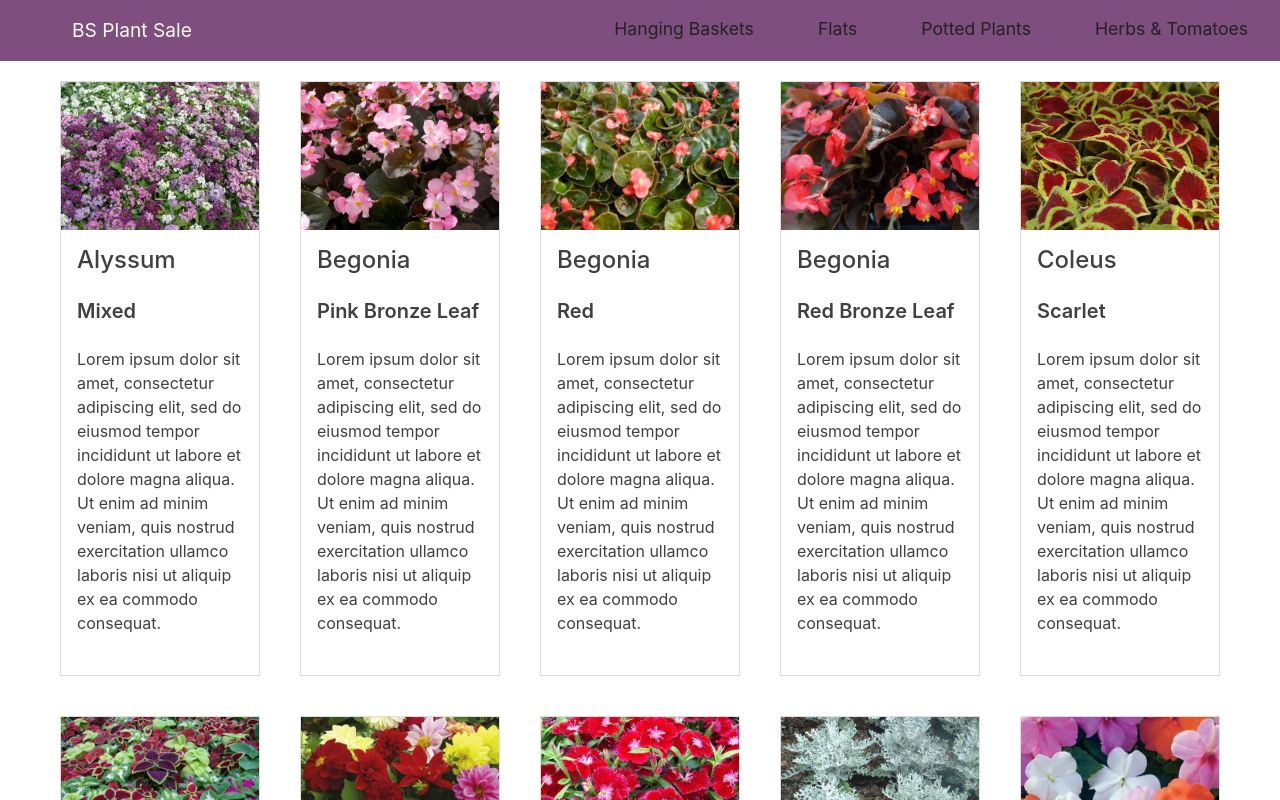
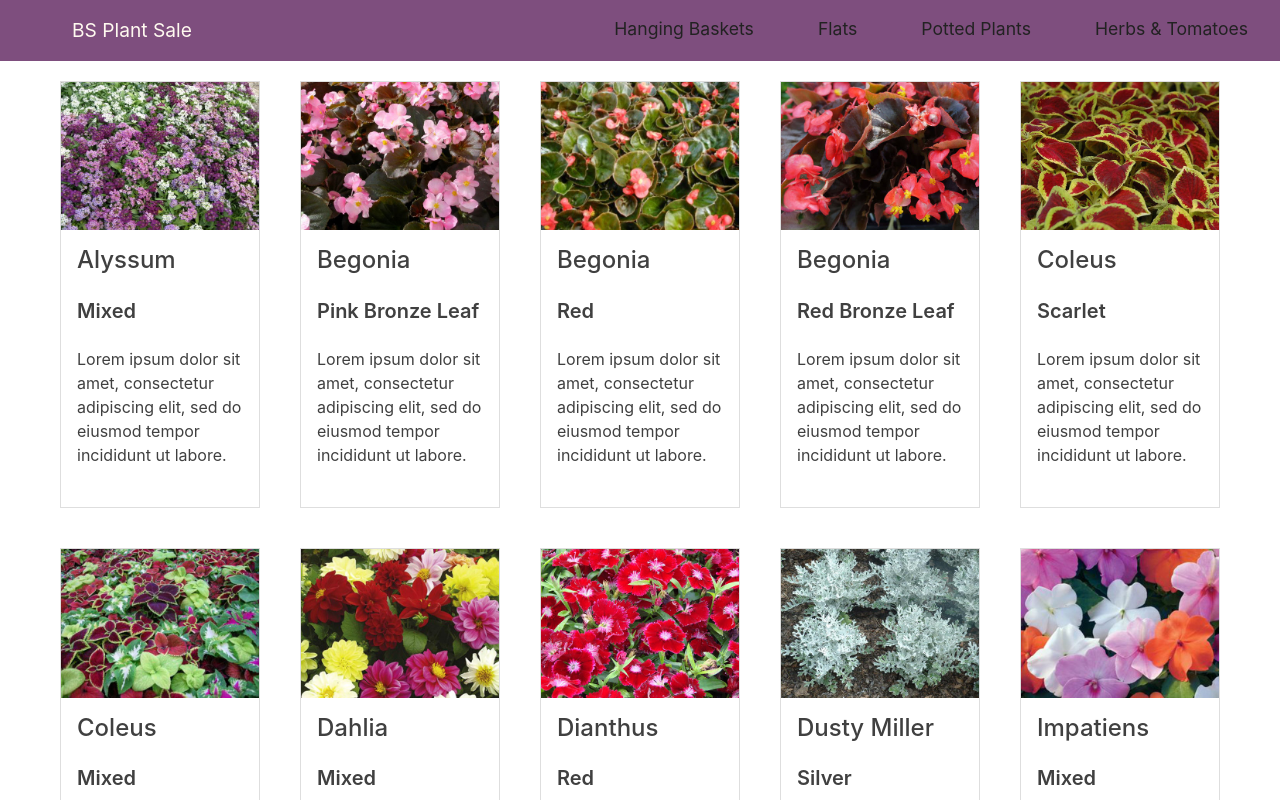
Before and after one commit to betsystevens/flowersale, a React (Create React App) app: page /flats in a window 1280 px wide. Shown: the top 800 px of the page. Built offline with nearby package versions, Linux system fonts and the light colour scheme.

Commit message:
shorten mock descriptions

```diff
--- a/src/shared/flats.js
+++ b/src/shared/flats.js
@@ -5,7 +5,7 @@ export const FLATS =
     name: 'Alyssum',
     variety: 'Mixed',
     container: 'flat',
-    description: 'Lorem ipsum dolor sit amet, consectetur adipiscing elit, sed do eiusmod tempor incididunt ut labore et dolore magna aliqua. Ut enim ad minim veniam, quis nostrud exercitation ullamco laboris nisi ut aliquip ex ea commodo consequat.',
+    description: 'Lorem ipsum dolor sit amet, consectetur adipiscing elit, sed do eiusmod tempor incididunt ut labore.',
     image: '/assets/images/flats/alyssumMixed512x138.jpg'
   },
   {
@@ -13,7 +13,7 @@ export const FLATS =
     name: 'Begonia',
     variety: 'Pink Bronze Leaf',
     container: 'flat',
-    description: 'Lorem ipsum dolor sit amet, consectetur adipiscing elit, sed do eiusmod tempor incididunt ut labore et dolore magna aliqua. Ut enim ad minim veniam, quis nostrud exercitation ullamco laboris nisi ut aliquip ex ea commodo consequat.',
+    description: 'Lorem ipsum dolor sit amet, consectetur adipiscing elit, sed do eiusmod tempor incididunt ut labore.',
     image: '/assets/images/flats/begoniaBronzeLeafPink512x384.jpg'
   },
   {
@@ -21,7 +21,7 @@ export const FLATS =
     name: 'Begonia',
     variety: 'Red',
     container: 'flat',
-    description: 'Lorem ipsum dolor sit amet, consectetur adipiscing elit, sed do eiusmod tempor incididunt ut labore et dolore magna aliqua. Ut enim ad minim veniam, quis nostrud exercitation ullamco laboris nisi ut aliquip ex ea commodo consequat.',
+    description: 'Lorem ipsum dolor sit amet, consectetur adipiscing elit, sed do eiusmod tempor incididunt ut labore.',
     image: '/assets/images/flats/begoniaRed512x384.jpg'
   },
   {
@@ -29,7 +29,7 @@ export const FLATS =
     name: 'Begonia',
     variety: 'Red Bronze Leaf',
     container: 'flat',
-    description: 'Lorem ipsum dolor sit amet, consectetur adipiscing elit, sed do eiusmod tempor incididunt ut labore et dolore magna aliqua. Ut enim ad minim veniam, quis nostrud exercitation ullamco laboris nisi ut aliquip ex ea commodo consequat.',
+    description: 'Lorem ipsum dolor sit amet, consectetur adipiscing elit, sed do eiusmod tempor incididunt ut labore.',
     image: '/assets/images/flats/begoniaRedBronzeLeaf512x384.jpg'
   },
   {
@@ -37,7 +37,7 @@ export const FLATS =
     name: 'Coleus',
     variety: 'Scarlet',
     container: 'flat',
-    description: 'Lorem ipsum dolor sit amet, consectetur adipiscing elit, sed do eiusmod tempor incididunt ut labore et dolore magna aliqua. Ut enim ad minim veniam, quis nostrud exercitation ullamco laboris nisi ut aliquip ex ea commodo consequat.',
+    description: 'Lorem ipsum dolor sit amet, consectetur adipiscing elit, sed do eiusmod tempor incididunt ut labore.',
     image: '/assets/images/flats/coleusScarlet512x384.jpg'
   },
   {
@@ -45,7 +45,7 @@ export const FLATS =
     name: 'Coleus',
     variety: 'Mixed',
     container: 'flat',
-    description: 'Lorem ipsum dolor sit amet, consectetur adipiscing elit, sed do eiusmod tempor incididunt ut labore et dolore magna aliqua. Ut enim ad minim veniam, quis nostrud exercitation ullamco laboris nisi ut aliquip ex ea commodo consequat.',
+    description: 'Lorem ipsum dolor sit amet, consectetur adipiscing elit, sed do eiusmod tempor incididunt ut labore.',
     image: '/assets/images/flats/coleusWizardMix512x384.jpg'
   },
   {
@@ -53,7 +53,7 @@ export const FLATS =
     name: 'Dahlia',
     variety: 'Mixed',
     container: 'flat',
-    description: 'Lorem ipsum dolor sit amet, consectetur adipiscing elit, sed do eiusmod tempor incididunt ut labore et dolore magna aliqua. Ut enim ad minim veniam, quis nostrud exercitation ullamco laboris nisi ut aliquip ex ea commodo consequat.',
+    description: 'Lorem ipsum dolor sit amet, consectetur adipiscing elit, sed do eiusmod tempor incididunt ut labore.',
     image: '/assets/images/flats/dahliaMixed512x384.jpg'
   },
   {
@@ -61,7 +61,7 @@ export const FLATS =
     name: 'Dianthus',
     variety: 'Red',
     container: 'flat',
-    description: 'Lorem ipsum dolor sit amet, consectetur adipiscing elit, sed do eiusmod tempor incididunt ut labore et dolore magna aliqua. Ut enim ad minim veniam, quis nostrud exercitation ullamco laboris nisi ut aliquip ex ea commodo consequat.',
+    description: 'Lorem ipsum dolor sit amet, consectetur adipiscing elit, sed do eiusmod tempor incididunt ut labore.',
     image: '/assets/images/flats/dianthusRed512x384.jpg'
   },
   {
@@ -69,7 +69,7 @@ export const FLATS =
     name: 'Dusty Miller',
     variety: 'Silver',
     container: 'flat',
-    description: 'Lorem ipsum dolor sit amet, consectetur adipiscing elit, sed do eiusmod tempor incididunt ut labore et dolore magna aliqua. Ut enim ad minim veniam, quis nostrud exercitation ullamco laboris nisi ut aliquip ex ea commodo consequat.',
+    description: 'Lorem ipsum dolor sit amet, consectetur adipiscing elit, sed do eiusmod tempor incididunt ut labore.',
     image: '/assets/images/flats/dustyMiller512x384.jpg'
   },
   {
@@ -77,7 +77,7 @@ export const FLATS =
     name: 'Impatiens',
     variety: 'Mixed',
     container: 'flat',
-    description: 'Lorem ipsum dolor sit amet, consectetur adipiscing elit, sed do eiusmod tempor incididunt ut labore et dolore magna aliqua. Ut enim ad minim veniam, quis nostrud exercitation ullamco laboris nisi ut aliquip ex ea commodo consequat.',
+    description: 'Lorem ipsum dolor sit amet, consectetur adipiscing elit, sed do eiusmod tempor incididunt ut labore.',
     image: '/assets/images/flats/impatiensPastelMix512x384.jpg'
   },
   {
@@ -85,7 +85,7 @@ export const FLATS =
     name: 'Impatiens',
     variety: 'Red',
     container: 'flat',
-    description: 'Lorem ipsum dolor sit amet, consectetur adipiscing elit, sed do eiusmod tempor incididunt ut labore et dolore magna aliqua. Ut enim ad minim veniam, quis nostrud exercitation ullamco laboris nisi ut aliquip ex ea commodo consequat.',
+    description: 'Lorem ipsum dolor sit amet, consectetur adipiscing elit, sed do eiusmod tempor incididunt ut labore.',
     image: '/assets/images/flats/impatiensRed512x384.jpg'
   },
   {
@@ -93,7 +93,7 @@ export const FLATS =
     name: 'Impatiens',
     variety: 'White',
     container: 'flat',
-    description: 'Lorem ipsum dolor sit amet, consectetur adipiscing elit, sed do eiusmod tempor incididunt ut labore et dolore magna aliqua. Ut enim ad minim veniam, quis nostrud exercitation ullamco laboris nisi ut aliquip ex ea commodo consequat.',
+    description: 'Lorem ipsum dolor sit amet, consectetur adipiscing elit, sed do eiusmod tempor incididunt ut labore.',
     image: '/assets/images/flats/impatiensWhite512x384.jpg'
   },
   {
@@ -101,7 +101,7 @@ export const FLATS =
     name: 'Marigold',
     variety: 'Mixed',
     container: 'flat',
-    description: 'Lorem ipsum dolor sit amet, consectetur adipiscing elit, sed do eiusmod tempor incididunt ut labore et dolore magna aliqua. Ut enim ad minim veniam, quis nostrud exercitation ullamco laboris nisi ut aliquip ex ea commodo consequat.',
+    description: 'Lorem ipsum dolor sit amet, consectetur adipiscing elit, sed do eiusmod tempor incididunt ut labore.',
     image: '/assets/images/flats/marigoldMixed512x384.jpg'
   },
   {
@@ -109,7 +109,7 @@ export const FLATS =
     name: 'Marigold',
     variety: 'Yellow',
     container: 'flat',
-    description: 'Lorem ipsum dolor sit amet, consectetur adipiscing elit, sed do eiusmod tempor incididunt ut labore et dolore magna aliqua. Ut enim ad minim veniam, quis nostrud exercitation ullamco laboris nisi ut aliquip ex ea commodo consequat.',
+    description: 'Lorem ipsum dolor sit amet, consectetur adipiscing elit, sed do eiusmod tempor incididunt ut labore.',
     image: '/assets/images/flats/marigoldYellow512x384.jpg'
   },
   {
@@ -117,7 +117,7 @@ export const FLATS =
     name: 'Petunia',
     variety: 'Mixed',
     container: 'flat',
-    description: 'Lorem ipsum dolor sit amet, consectetur adipiscing elit, sed do eiusmod tempor incididunt ut labore et dolore magna aliqua. Ut enim ad minim veniam, quis nostrud exercitation ullamco laboris nisi ut aliquip ex ea commodo consequat.',
+    description: 'Lorem ipsum dolor sit amet, consectetur adipiscing elit, sed do eiusmod tempor incididunt ut labore.',
     image: '/assets/images/flats/petuniaMixed512x384.jpg'
   },
   {
@@ -125,7 +125,7 @@ export const FLATS =
     name: 'Petunia',
     variety: 'White',
     container: 'flat',
-    description: 'Lorem ipsum dolor sit amet, consectetur adipiscing elit, sed do eiusmod tempor incididunt ut labore et dolore magna aliqua. Ut enim ad minim veniam, quis nostrud exercitation ullamco laboris nisi ut aliquip ex ea commodo consequat.',
+    description: 'Lorem ipsum dolor sit amet, consectetur adipiscing elit, sed do eiusmod tempor incididunt ut labore.',
     image: '/assets/images/flats/petuniaWhite512x384.jpg'
   },
   {
@@ -133,7 +133,7 @@ export const FLATS =
     name: 'Salvia',
     variety: 'Red',
     container: 'flat',
-    description: 'Lorem ipsum dolor sit amet, consectetur adipiscing elit, sed do eiusmod tempor incididunt ut labore et dolore magna aliqua. Ut enim ad minim veniam, quis nostrud exercitation ullamco laboris nisi ut aliquip ex ea commodo consequat.',
+    description: 'Lorem ipsum dolor sit amet, consectetur adipiscing elit, sed do eiusmod tempor incididunt ut labore.',
     image: '/assets/images/flats/salviaRed512x384.jpg'
   },
   {
@@ -141,7 +141,7 @@ export const FLATS =
     name: 'Salvia',
     variety: 'Victoria Blue',
     container: 'flat',
-    description: 'Lorem ipsum dolor sit amet, consectetur adipiscing elit, sed do eiusmod tempor incididunt ut labore et dolore magna aliqua. Ut enim ad minim veniam, quis nostrud exercitation ullamco laboris nisi ut aliquip ex ea commodo consequat.',
+    description: 'Lorem ipsum dolor sit amet, consectetur adipiscing elit, sed do eiusmod tempor incididunt ut labore.',
     image: '/assets/images/flats/salviaVictoriaBlue512x384.jpg'
   },
   {
@@ -149,7 +149,7 @@ export const FLATS =
     name: 'Snap Dragons',
     variety: 'Dwarf',
     container: 'flat',
-    description: 'Lorem ipsum dolor sit amet, consectetur adipiscing elit, sed do eiusmod tempor incididunt ut labore et dolore magna aliqua. Ut enim ad minim veniam, quis nostrud exercitation ullamco laboris nisi ut aliquip ex ea commodo consequat.',
+    description: 'Lorem ipsum dolor sit amet, consectetur adipiscing elit, sed do eiusmod tempor incididunt ut labore.',
     image: '/assets/images/flats/snapDragonMix512x384.jpg'
   },
   {
@@ -157,7 +157,7 @@ export const FLATS =
     name: 'Snap Dragons',
     variety: 'Tall',
     container: 'flat',
-    description: 'Lorem ipsum dolor sit amet, consectetur adipiscing elit, sed do eiusmod tempor incididunt ut labore et dolore magna aliqua. Ut enim ad minim veniam, quis nostrud exercitation ullamco laboris nisi ut aliquip ex ea commodo consequat.',
+    description: 'Lorem ipsum dolor sit amet, consectetur adipiscing elit, sed do eiusmod tempor incididunt ut labore.',
     image: '/assets/images/flats/snapDragonsTall512x384.jpg'
   },
   {
@@ -165,7 +165,7 @@ export const FLATS =
     name: 'Vinca',
     variety: 'Mixed',
     container: 'flat',
-    description: 'Lorem ipsum dolor sit amet, consectetur adipiscing elit, sed do eiusmod tempor incididunt ut labore et dolore magna aliqua. Ut enim ad minim veniam, quis nostrud exercitation ullamco laboris nisi ut aliquip ex ea commodo consequat.',
+    description: 'Lorem ipsum dolor sit amet, consectetur adipiscing elit, sed do eiusmod tempor incididunt ut labore.',
     image: '/assets/images/flats/vincaMixed512x384.jpg'
   },
   {
@@ -173,7 +173,7 @@ export const FLATS =
     name: 'Zinnia',
     variety: 'Mixed',
     container: 'flat',
-    description: 'Lorem ipsum dolor sit amet, consectetur adipiscing elit, sed do eiusmod tempor incididunt ut labore et dolore magna aliqua. Ut enim ad minim veniam, quis nostrud exercitation ullamco laboris nisi ut aliquip ex ea commodo consequat.',
+    description: 'Lorem ipsum dolor sit amet, consectetur adipiscing elit, sed do eiusmod tempor incididunt ut labore.',
     image: '/assets/images/flats/zinniaMixed512x384.jpg'
   }
 ];
```
